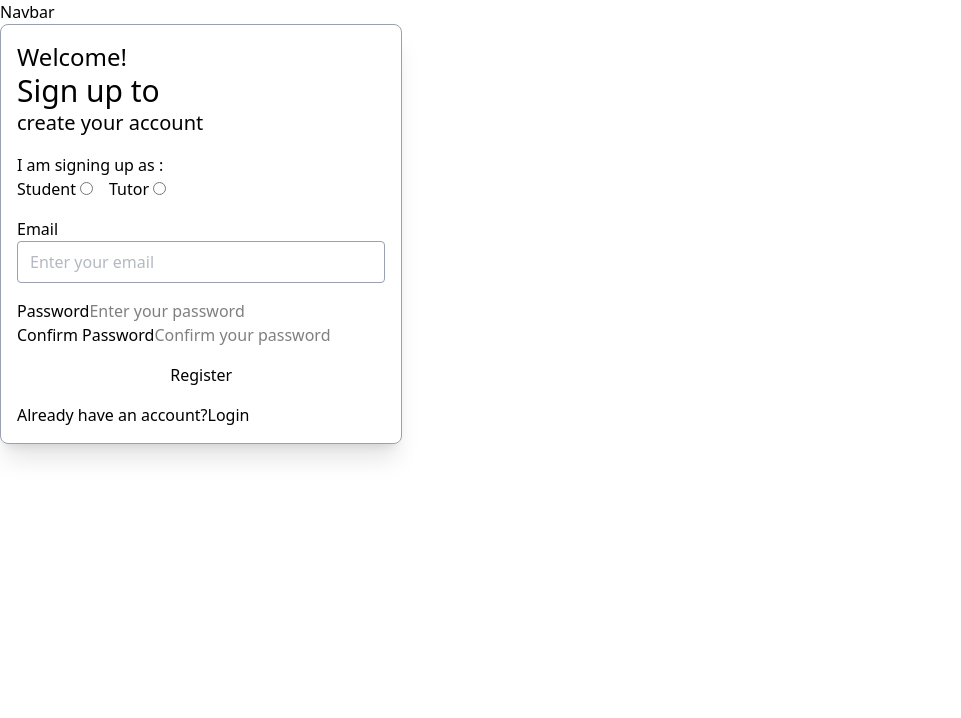
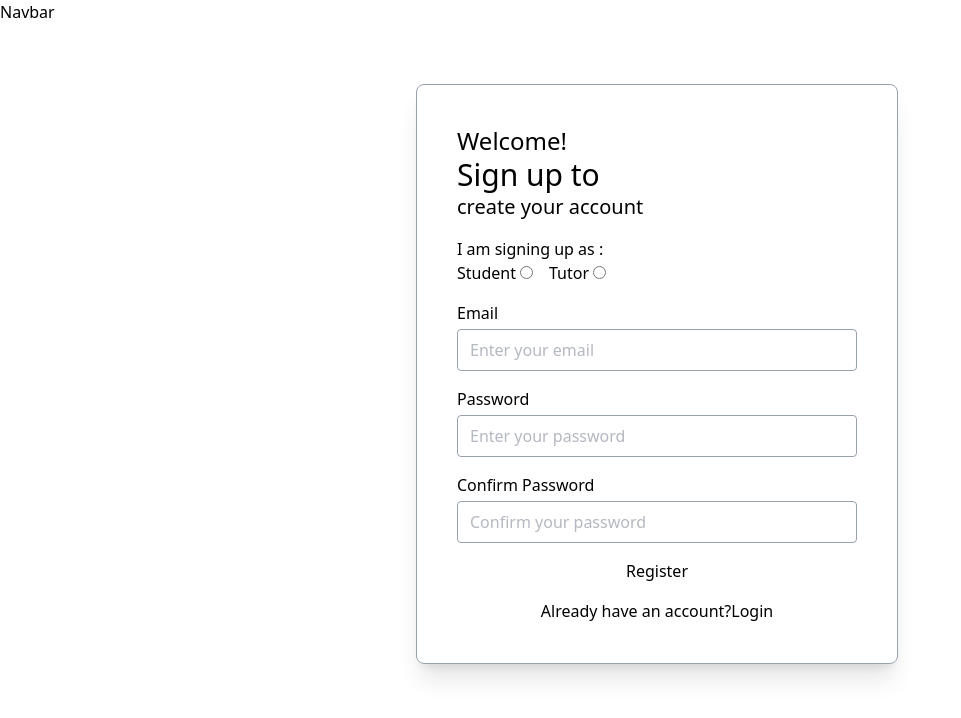
Before and after one commit to thesarpex/Learnflow-LMS, a React (Vite) app: page /signup in a window 1280 px wide. Shown: the top 718 px of the page, without its empty margins (0-961 px from the left). Built offline with nearby package versions, Linux system fonts and the light colour scheme; no server answers.

Commit message:
styled password and confirm password input on sign up page

```diff
--- a/src/routes/student/Signup.jsx
+++ b/src/routes/student/Signup.jsx
@@ -41,13 +41,11 @@ const Signup = () => {
   };
 
   return (
-    <div>
-      <div className="flex flex-col gap-4 border border-gray-400 w-fit rounded-lg shadow-xl p-4">
+    <div className="max-w-md mx-auto mt-15">
+      <div className="flex flex-col gap-4 border border-gray-400 w-fit rounded-lg shadow-xl p-10">
           <div>
             <p className="text-2xl">Welcome!</p>
-          <h2 className="text-3xl font-medium">
-            {""}Sign up to
-          </h2>
+            <h2 className="text-3xl font-medium">{""}Sign up to</h2>
             <p className="text-xl">create your account</p>
           </div>
 
@@ -93,7 +91,7 @@ const Signup = () => {
                 type="email"
                 value={email}
                 onChange={(e) => setEmail(e.target.value)}
-              className="w-full block border border-gray-400 rounded-sm text-gray-500 px-3 py-2 focus:outline-none focus:ring-1"
+                className="w-100 block border border-gray-400 rounded-sm text-gray-500 px-3 py-2 focus:outline-none focus:ring-1 mt-1"
                 placeholder="Enter your email"
                 required
               />
@@ -106,6 +104,7 @@ const Signup = () => {
           <input id='username' type='text' onChange={''} placeholder='Enter your user name' required />
         </div>*/}
 
+            <div className="flex flex-col gap-4">
               <div>
                 <label htmlFor="password">Password</label>
                 <input
@@ -114,8 +113,10 @@ const Signup = () => {
                   value={password}
                   onChange={(e) => setPassword(e.target.value)}
                   placeholder="Enter your password"
+                  className="w-full block border border-gray-400 rounded-sm text-gray-500 px-3 py-2 focus:outline-none focus:ring-1 mt-1"
                   required
                 />
+              </div>
 
               <div>
                 <label htmlFor="password-confirm">Confirm Password</label>
@@ -124,6 +125,7 @@ const Signup = () => {
                   type="password"
                   value={passwordConfirm}
                   onChange={(e) => setPasswordConfirmed(e.target.value)}
+                  className="w-full block border border-gray-400 rounded-sm text-gray-500 px-3 py-2 focus:outline-none focus:ring-1 mt-1"
                   placeholder="Confirm your password"
                   required
                 />
@@ -135,7 +137,7 @@ const Signup = () => {
             </button>
           </form>
 
-        <div>
+          <div className="flex flex-col items-center">
             <p>
               Already have an account?
               <Link to="/login">Login</Link>
```
Lines whose indentation alone changed are shown as unchanged.
